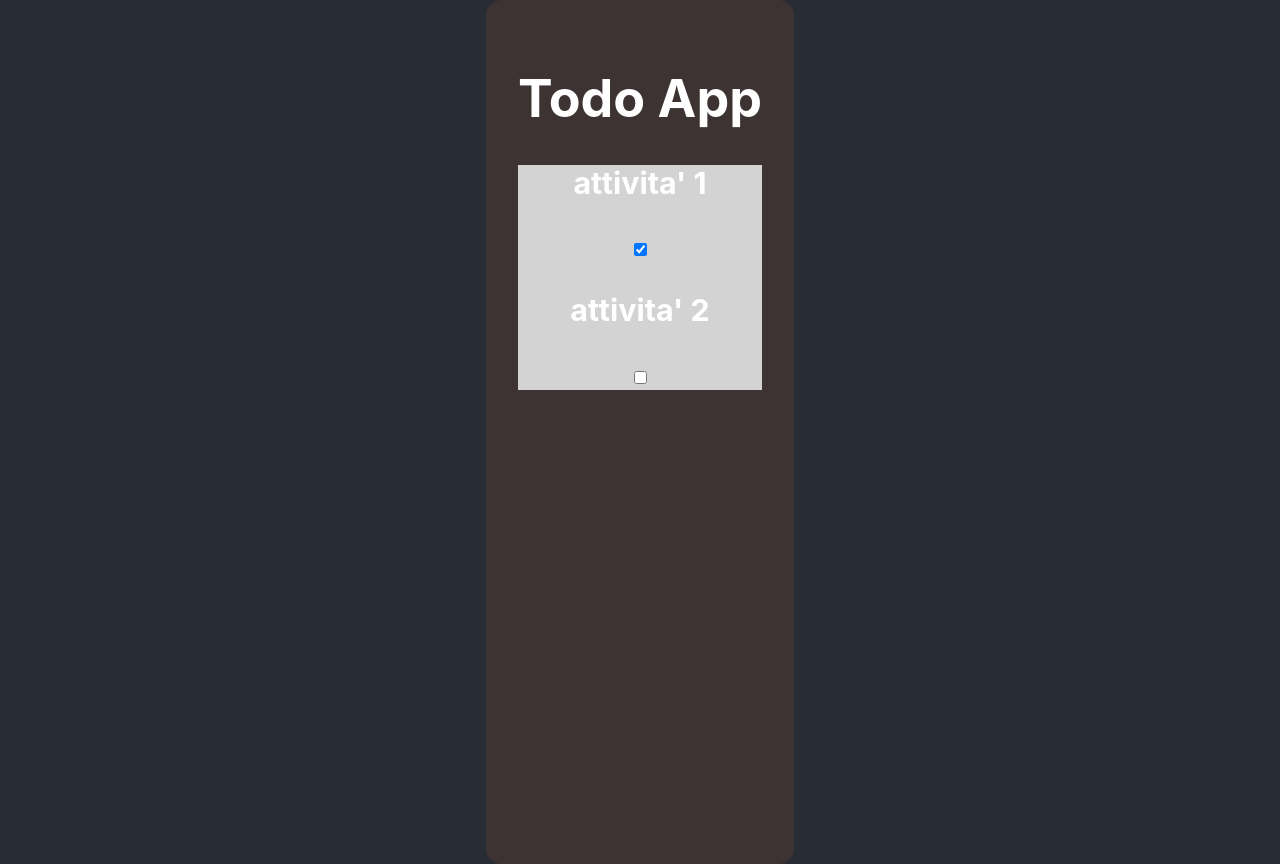
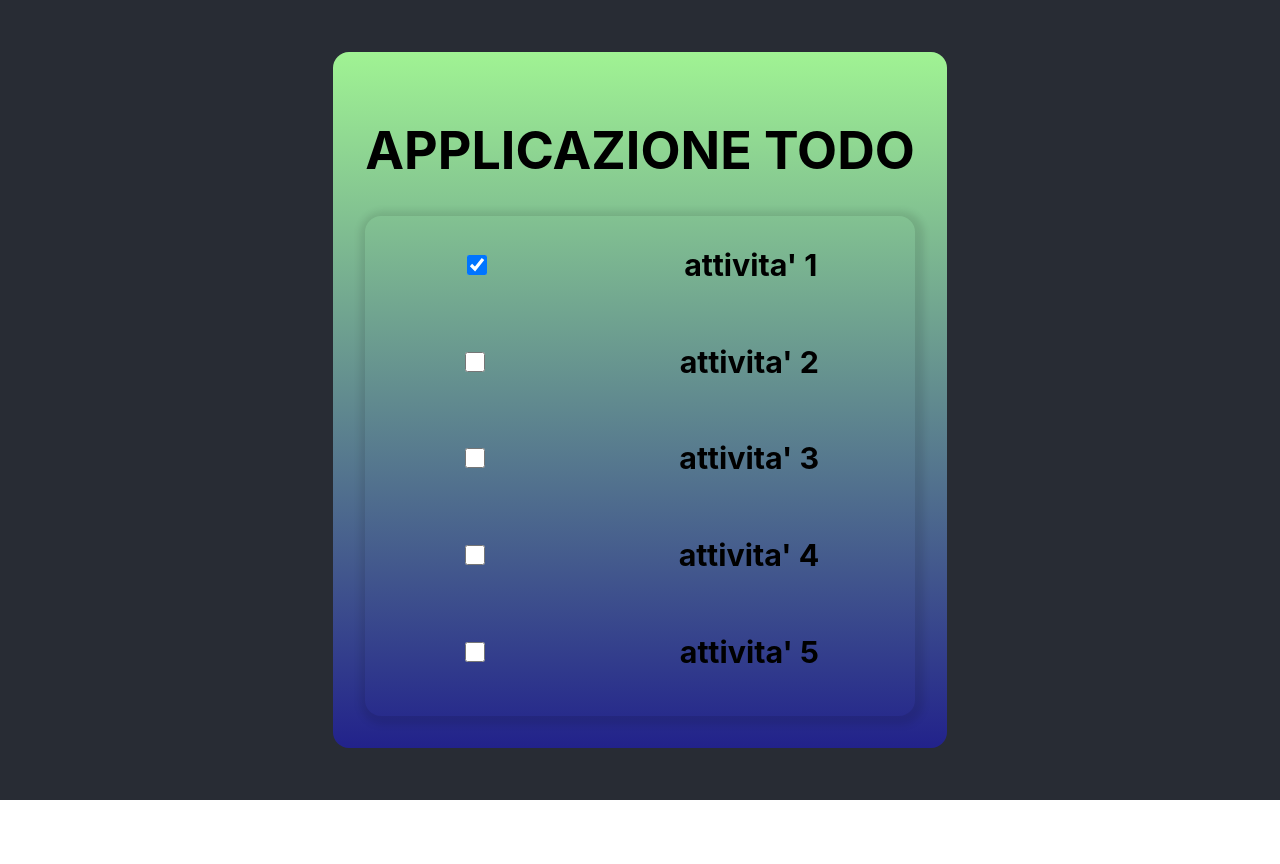
Before and after one commit to Domenico-lel/tutorial, a React (Create React App) app: page / in a window 1280 px wide. After the commit the page ends 800 px from the top, so only its background shows below. Built offline with nearby package versions, Linux system fonts and the light colour scheme.

Commit message:
uppdate style TaskList

```diff
--- a/src/App.css
+++ b/src/App.css
@@ -37,17 +37,36 @@
   }
 }
 
+.black{
+  color: black;
+}
+
 
 
 .widget-app{
   padding: 32px;
   border-radius: 16px;
-  background: #3d3333;
-  min-height: 800px;
+  background: linear-gradient(to bottom, #a0f393, #22228b);
+  min-height: fit-content;
 }
 
 .task-list{
   width: 100%;
-  height: 100%;
-  background-color: lightgray;
+  min-height: 500px;
+  background-color: transparent;
+  border-radius: 16px;
+  box-shadow: 2px 2px 7px 7px rgba(0, 0, 0, 0.1);
 }
+
+input[type="checkbox"] {
+  width: 20px;
+  height: 20px;
+  cursor: pointer;
+}
+
+
+.task-list-flex{
+  display: flex;
+  align-items: center;
+  justify-content: space-around;
+}
--- a/src/TodoApp.js
+++ b/src/TodoApp.js
@@ -4,20 +4,28 @@ function TodoApp() {
 
     const fakeItems = [
         {
-            title : "attivita' 1",
-            done : true,
+            title: "attivita' 1",
+            done: true,
+        }, {
+            title: "attivita' 2",
+            done: false,
+        }, {
+            title: "attivita' 3",
+            done: false,
+        }, {
+            title: "attivita' 4",
+            done: false,
+        }, {
+            title: "attivita' 5",
+            done: false,
         },
-        {
-            title : "attivita' 2",
-            done : false,
-        }
     ]
 
     return <div className="widget-app">
-        <h1>Todo App</h1>
+        <h1 className="black">APPLICAZIONE TODO</h1>
         <TaskList items={
             fakeItems
-        }/>
+        } />
     </div>
 }
 
--- a/src/components/TaskList.js
+++ b/src/components/TaskList.js
@@ -12,10 +12,10 @@ function TaskList(
 
         (task) => {
           return (
-            <div>
+            <div className="task-list-flex">
 
-              <h3>{task.title}</h3>
-              <input type="checkbox" checked={task.done}/>
+              <input type="checkbox" checked={task.done} />
+              <h3 className="black">{task.title}</h3>
 
             </div>
 
```
